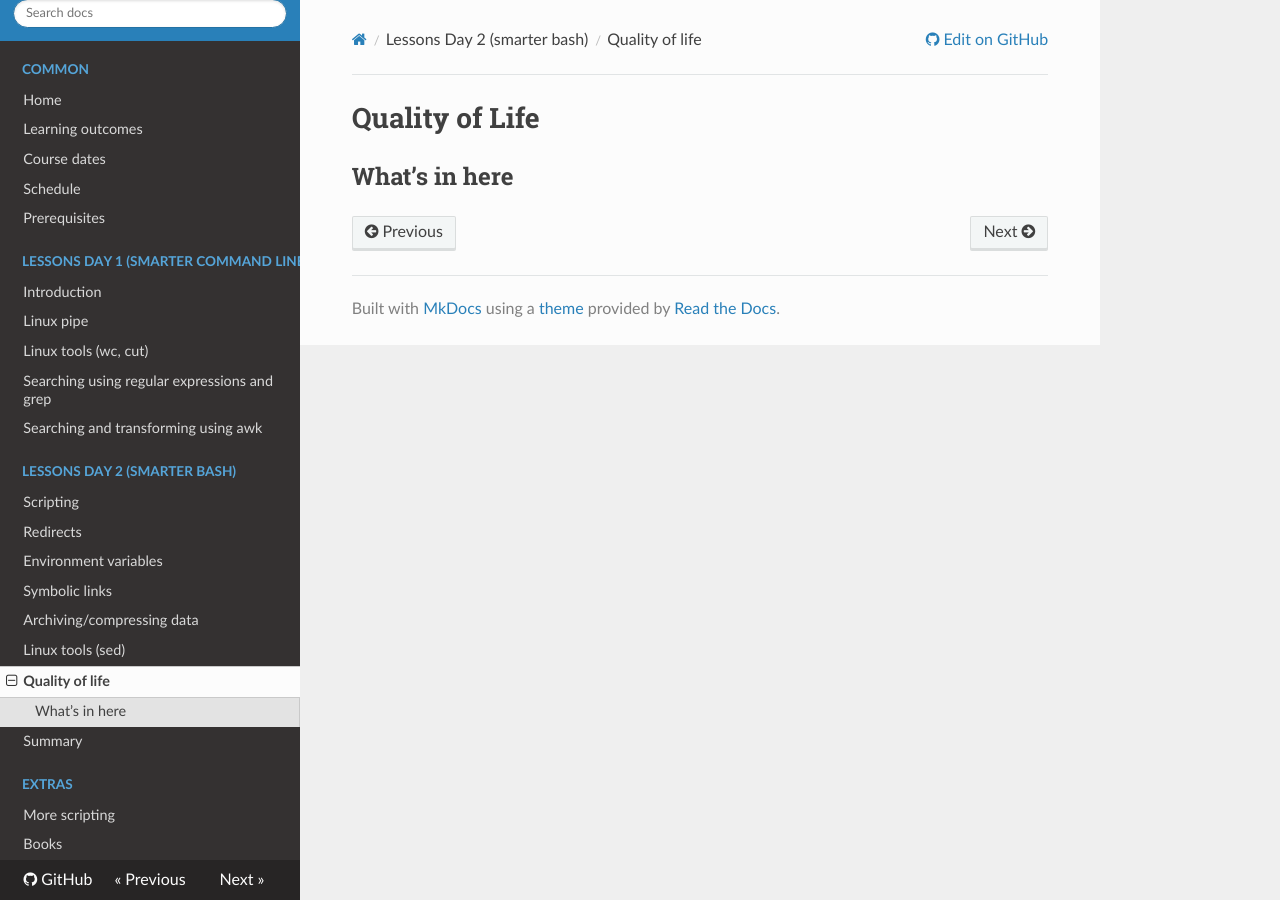
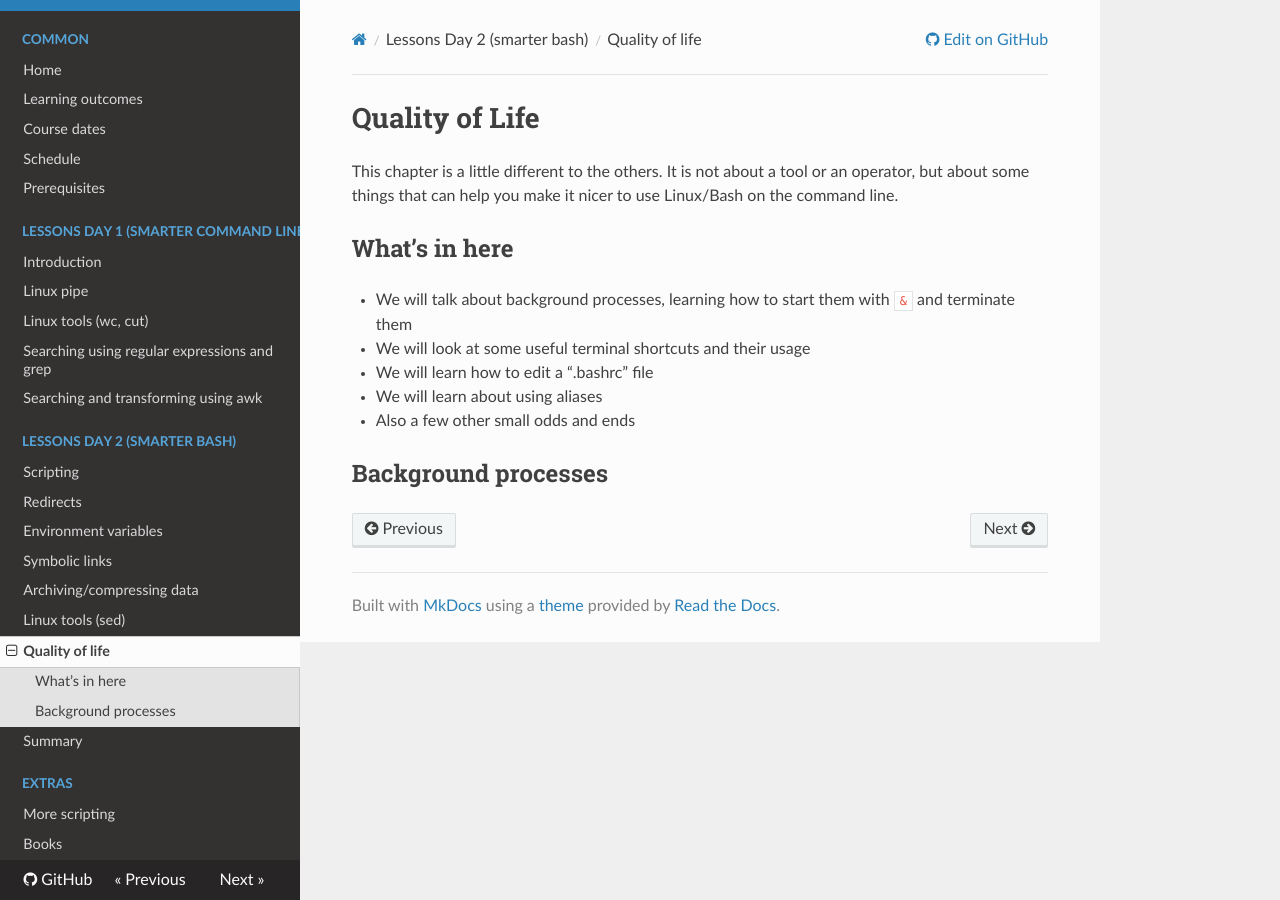
Before and after one commit to UPPMAX/linux-command-line-201, an MkDocs documentation site: the page built from docs/sessions/qual.md, in a window 1280 px wide. Built offline with MkDocs 1.6.1, drawn with Linux system fonts in a browser that asks for light colours; nearby versions of some CDN libraries.

Commit message:
Adding more about sed and starting the QoL section

```diff
--- a/docs/sessions/qual.md
+++ b/docs/sessions/qual.md
@@ -1,3 +1,13 @@
 # Quality of Life
 
+This chapter is a little different to the others. It is not about a tool or an operator, but about some things that can help you make it nicer to use Linux/Bash on the command line.
+
 ## What's in here
+
+- We will talk about background processes, learning how to start them with ``&`` and terminate them
+- We will look at some useful terminal shortcuts and their usage
+- We will learn how to edit a ".bashrc" file
+- We will learn about using aliases
+- Also a few other small odds and ends
+
+## Background processes
```
Also changed, not shown: docs/sessions/sed.md (+36 -7 lines).
